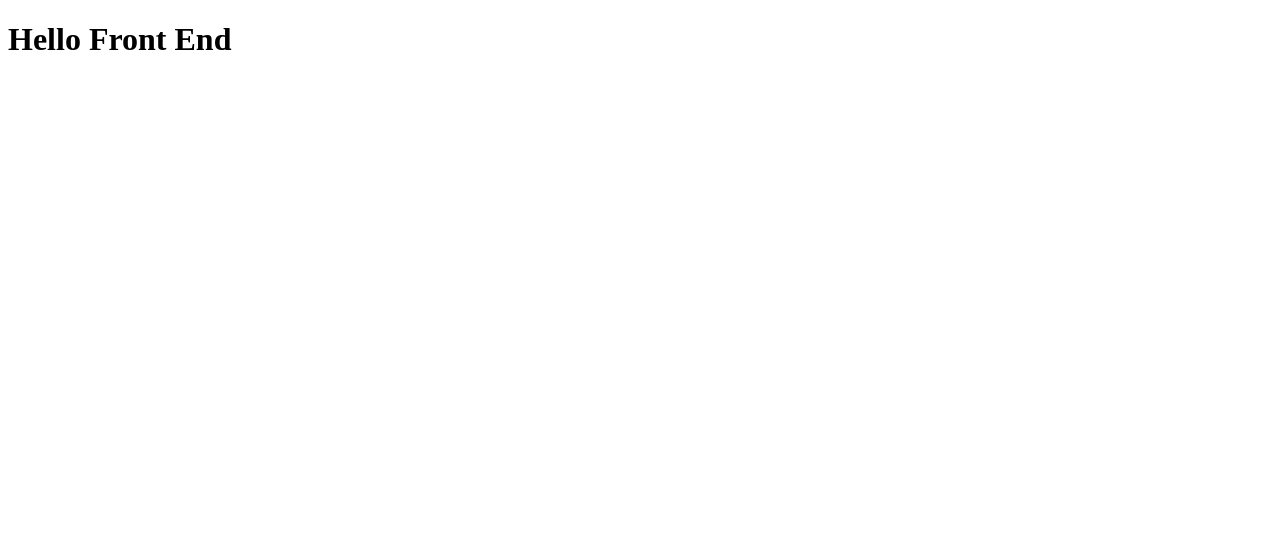
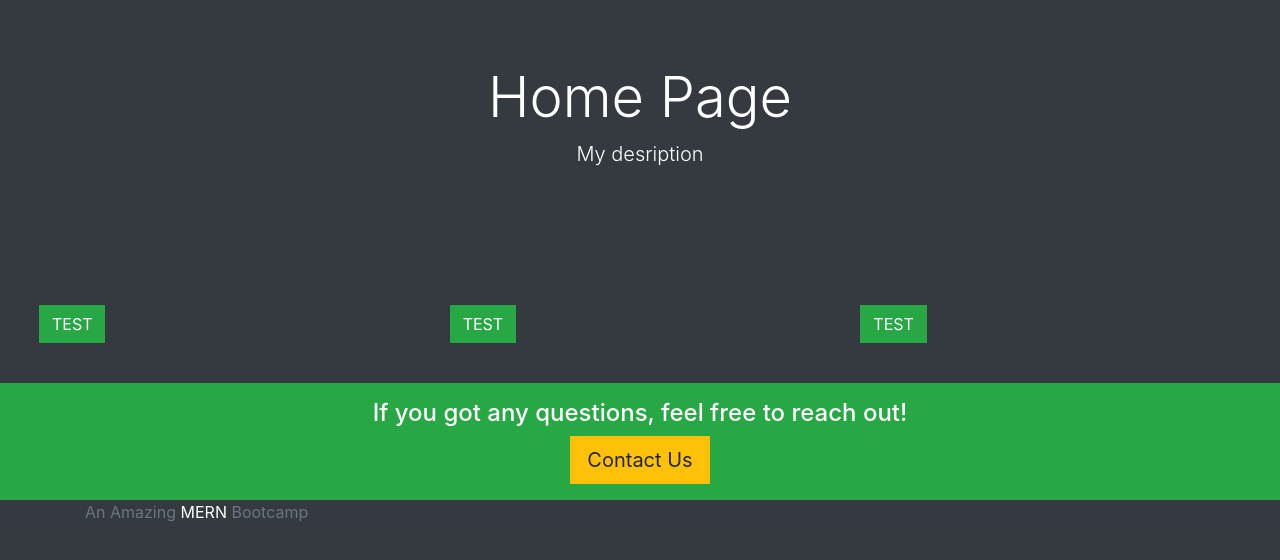
Before and after one commit to davidintiyaz/projfrontend, a React (Create React App) app: page / in a window 1280 px wide. Shown: the top 560 px of the page. Built offline with nearby package versions, Linux system fonts and the light colour scheme.

Commit message:
bootstrap stylesheet uploaded

```diff
--- a/public/index.html
+++ b/public/index.html
@@ -10,34 +10,26 @@
       content="Web site created using create-react-app"
     />
     <link rel="apple-touch-icon" href="%PUBLIC_URL%/logo192.png" />
-    <!--
-      manifest.json provides metadata used when your web app is installed on a
-      user's mobile device or desktop. See https://developers.google.com/web/fundamentals/web-app-manifest/
-    -->
+
     <link rel="manifest" href="%PUBLIC_URL%/manifest.json" />
-    <!--
-      Notice the use of %PUBLIC_URL% in the tags above.
-      It will be replaced with the URL of the `public` folder during the build.
-      Only files inside the `public` folder can be referenced from the HTML.
+    <link
+      rel="stylesheet"
+      href="https://stackpath.bootstrapcdn.com/bootstrap/4.4.1/css/bootstrap.min.css"
+      integrity="sha384-Vkoo8x4CGsO3+Hhxv8T/Q5PaXtkKtu6ug5TOeNV6gBiFeWPGFN9MuhOf23Q9Ifjh"
+      crossorigin="anonymous"
+    />
 
-      Unlike "/favicon.ico" or "favicon.ico", "%PUBLIC_URL%/favicon.ico" will
-      work correctly both with client-side routing and a non-root public URL.
-      Learn how to configure a non-root public URL by running `npm run build`.
-    -->
-    <title>React App</title>
+    <link
+      href="https://stackpath.bootstrapcdn.com/font-awesome/4.7.0/css/font-awesome.min.css"
+      rel="stylesheet"
+      integrity="sha384-wvfXpqpZZVQGK6TAh5PVlGOfQNHSoD2xbE+QkPxCAFlNEevoEH3Sl0sibVcOQVnN"
+      crossorigin="anonymous"
+    />
+
+    <title>My Tshirt Store</title>
   </head>
   <body>
     <noscript>You need to enable JavaScript to run this app.</noscript>
     <div id="root"></div>
-    <!--
-      This HTML file is a template.
-      If you open it directly in the browser, you will see an empty page.
-
-      You can add webfonts, meta tags, or analytics to this file.
-      The build step will place the bundled scripts into the <body> tag.
-
-      To begin the development, run `npm start` or `yarn start`.
-      To create a production bundle, use `npm run build` or `yarn build`.
-    -->
   </body>
 </html>
--- /dev/null
+++ b/src/backend.js
@@ -0,0 +1 @@
+export const API = process.env.REACT_APP_BACKEND;
--- a/src/core/Base.js
+++ b/src/core/Base.js
@@ -0,0 +1,31 @@
+import React from "react";
+
+const Base = ({
+  title = "My Title",
+  description = "My desription",
+  className = "bg-dark text-white p-4",
+  children
+}) => (
+  <div>
+    <div className="container-fluid">
+      <div className="jumbotron bg-dark text-white text-center">
+        <h2 className="display-4">{title}</h2>
+        <p className="lead">{description}</p>
+      </div>
+      <div className={className}>{children}</div>
+    </div>
+    <footer className="footer bg-dark mt-auto py-3">
+      <div className="container-fluid bg-success text-white text-center py-3">
+        <h4>If you got any questions, feel free to reach out!</h4>
+        <button className="btn btn-warning btn-lg">Contact Us</button>
+      </div>
+      <div className="container">
+        <span className="text-muted">
+          An Amazing <span className="text-white">MERN</span> Bootcamp
+        </span>
+      </div>
+    </footer>
+  </div>
+);
+
+export default Base;
--- a/src/core/Home.js
+++ b/src/core/Home.js
@@ -1,9 +1,24 @@
 import React from "react";
+import "../styles.css";
+import { API } from "../backend";
+import Base from "./Base";
 
 export default function Home() {
+  console.log("API IS", API);
+
   return (
-    <div>
-      <h1>Hello Front End</h1>
-    </div>
+    <Base title="Home Page">
+      <div className="row">
+        <div className="col-4">
+          <button className="btn btn-success">TEST</button>
+        </div>
+        <div className="col-4">
+          <button className="btn btn-success">TEST</button>
+        </div>
+        <div className="col-4">
+          <button className="btn btn-success">TEST</button>
+        </div>
+      </div>
+    </Base>
   );
 }
```
Also changed, not shown: 1 other file (tests, documents, lock files or other folders).
